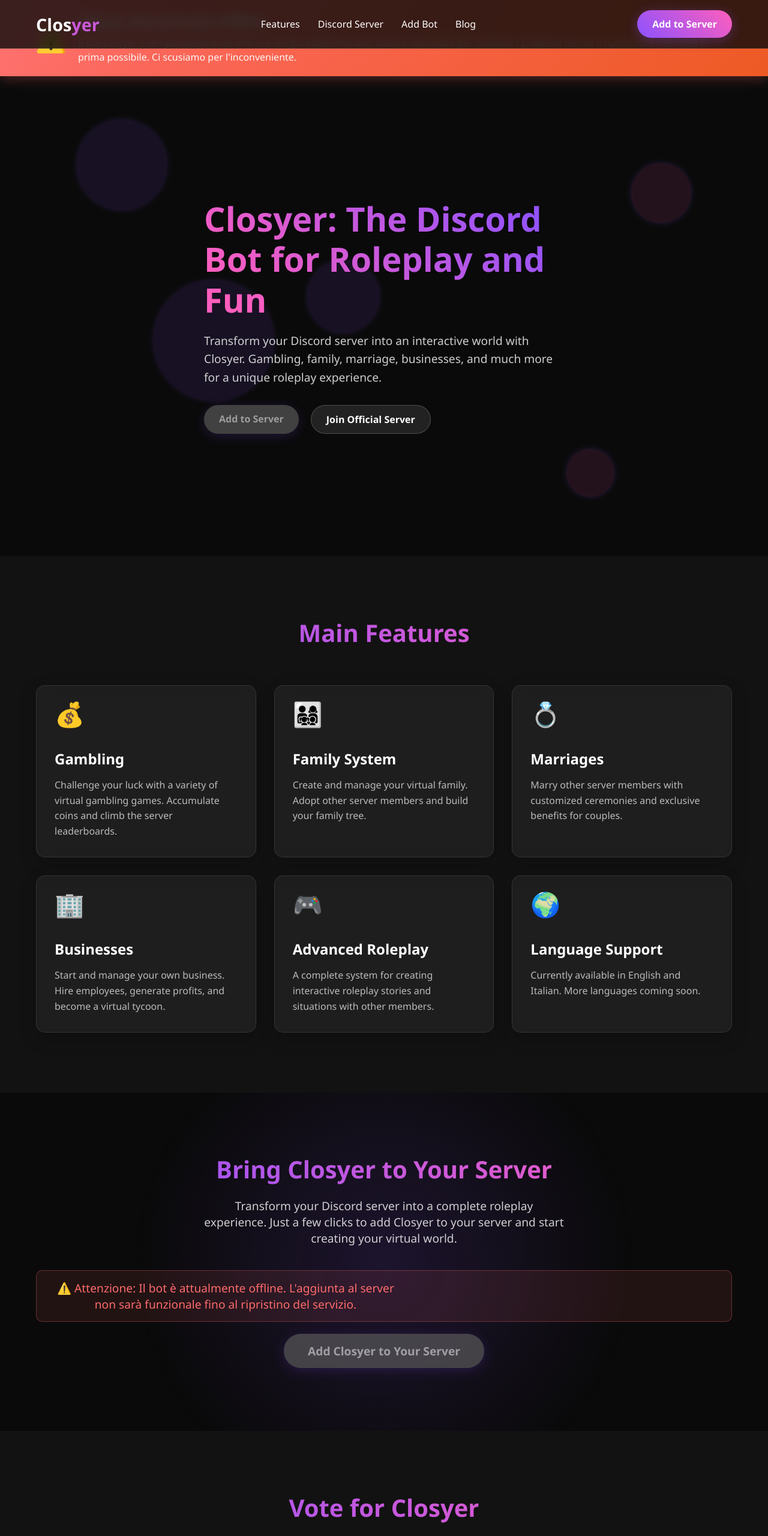
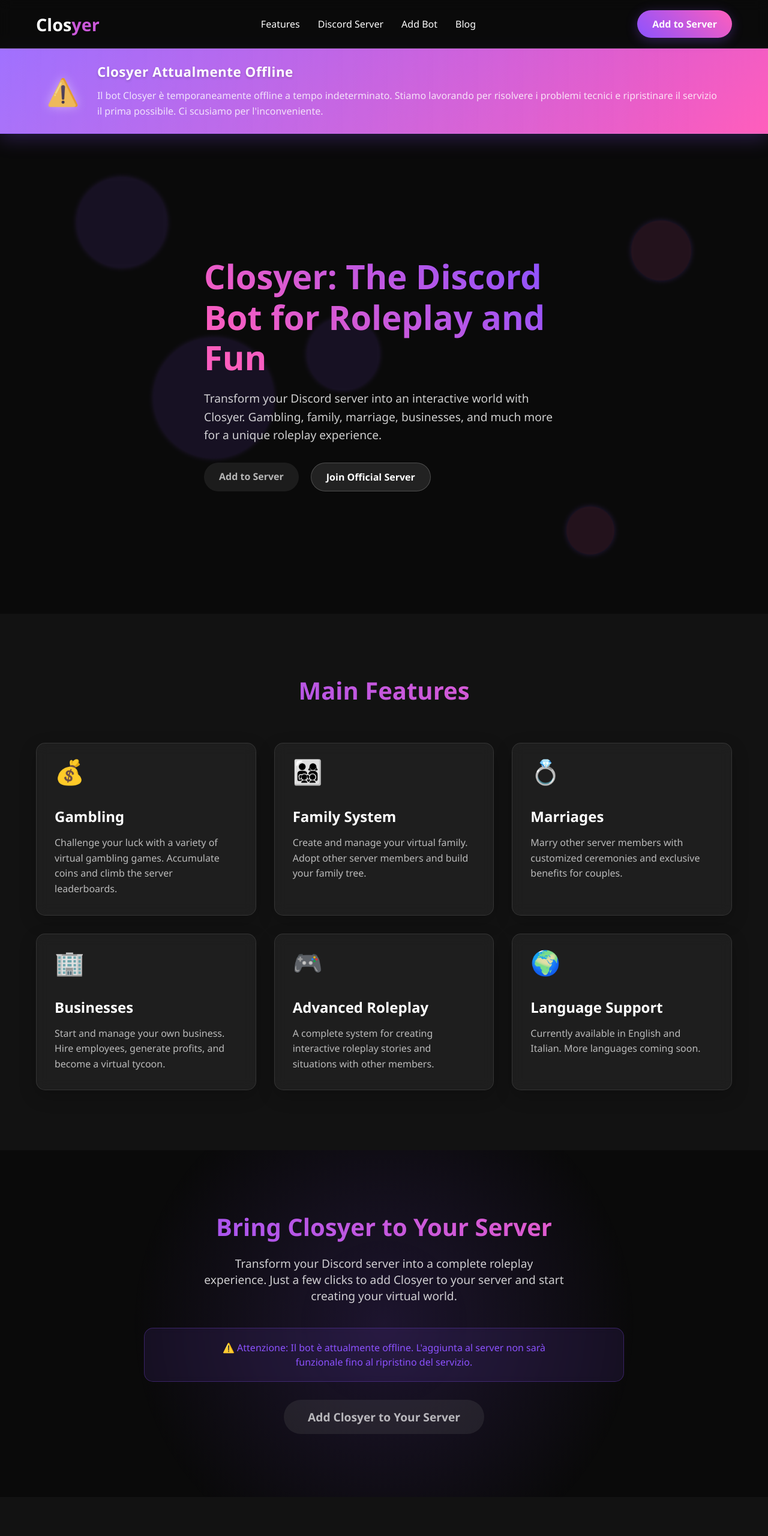
Before and after one commit to dddevid/ClosyerDiscordBotWebsite, a plain HTML site: page index.html in a window 1280 px wide. Shown: the top 2560 px of the page at 60% size. Drawn offline with Linux system fonts and the light colour scheme.

Commit message:
Update index.html

```diff
--- a/index.html
+++ b/index.html
@@ -114,11 +114,10 @@
             <h2 class="section-title" data-i18n="vote_section_title">Vota Closyer</h2>
             <p style="text-align: center; margin-bottom: 40px; color: rgba(255, 255, 255, 0.8); font-size: 1.2rem;" data-i18n="vote_section_desc">Supporta Closyer votandolo sulle principali piattaforme di bot Discord e aiutaci a crescere!</p>
             <div class="features-grid" style="grid-template-columns: repeat(auto-fit, minmax(250px, 1fr));">
-                <div class="feature-card">
-                    <div class="feature-icon">🏆</div>
+                <div class="feature-card">                    <div class="feature-icon">🏆</div>
                     <h3 class="feature-title">Top.gg</h3>
-                    <p class="feature-description" data-i18n="vote_topgg_desc">Vota Closyer su Top.gg, una delle principali piattaforme di bot Discord.</p>
-                    <a href="https://top.gg/bot/1366105187214823424?s=06e7d618ed0bd" class="secondary-button" style="display: block; margin-top: 20px; text-align: center;" data-i18n="vote_topgg_button">Vota su Top.gg</a>
+                    <p class="feature-description" data-i18n="vote_topgg_desc">Presto disponibile su Top.gg, una delle principali piattaforme di bot Discord.</p>
+                    <a href="#" class="secondary-button disabled" style="display: block; margin-top: 20px; text-align: center;" data-i18n="vote_topgg_button">Coming Soon on Top.gg</a>
                 </div>
                 <div class="feature-card">
                     <div class="feature-icon">📊</div>
@@ -179,17 +178,18 @@
         <div class="copyright">
             <p data-i18n="copyright">&copy; 2025 Closyer Bot. Tutti i diritti riservati.</p>
         </div>
-    </footer>
-
-    <style>
+    </footer>    <style>
         /* Offline Notice Banner Styles */
         .offline-notice {
-            background: linear-gradient(135deg, #ff6b6b, #ee5a24);
-            color: white;
-            padding: 20px 0;
-            box-shadow: 0 4px 20px rgba(255, 107, 107, 0.3);
+            background: linear-gradient(135deg, var(--primary), var(--secondary));
+            color: var(--light);
+            padding: 1.5rem 0;
+            box-shadow: 0 8px 30px rgba(140, 82, 255, 0.25);
             position: relative;
             overflow: hidden;
+            border-bottom: 1px solid rgba(255, 255, 255, 0.1);
+            backdrop-filter: blur(10px);
+            margin-top: 80px; /* Aggiustato per la navbar fixed */
         }
 
         .offline-notice::before {
@@ -197,78 +197,100 @@
             position: absolute;
             top: 0;
             left: -100%;
-            width: 100%;
+            width: 200%;
             height: 100%;
-            background: linear-gradient(90deg, transparent, rgba(255, 255, 255, 0.1), transparent);
-            animation: shine 3s infinite;
+            background: linear-gradient(90deg,
+                transparent,
+                rgba(255, 255, 255, 0.2),
+                transparent
+            );
+            animation: shine 4s ease-in-out infinite;
         }
 
         @keyframes shine {
-            0% { left: -100%; }
-            100% { left: 100%; }
+            0% { transform: translateX(-100%); }
+            100% { transform: translateX(50%); }
         }
 
         .notice-content {
             display: flex;
             align-items: center;
-            gap: 20px;
+            gap: 2rem;
             position: relative;
             z-index: 2;
+            max-width: 1200px;
+            margin: 0 auto;
+            padding: 0 20px;
         }
 
         .notice-icon {
             font-size: 2.5rem;
             flex-shrink: 0;
-            animation: pulse 2s infinite;
+            animation: noticePulse 2.5s ease-in-out infinite;
+            text-shadow: 0 0 15px rgba(255, 255, 255, 0.5);
         }
 
-        @keyframes pulse {
-            0%, 100% { transform: scale(1); }
-            50% { transform: scale(1.1); }
+        @keyframes noticePulse {
+            0%, 100% { transform: scale(1); opacity: 1; }
+            50% { transform: scale(1.1); opacity: 0.8; }
+        }
+
+        .notice-text {
+            flex: 1;
         }
 
         .notice-text h3 {
-            margin: 0 0 8px 0;
+            margin: 0 0 0.75rem 0;
             font-size: 1.4rem;
-            font-weight: bold;
+            font-weight: 600;
+            letter-spacing: 0.5px;
+            text-shadow: 0 2px 4px rgba(0, 0, 0, 0.2);
+            color: var(--light);
         }
 
         .notice-text p {
             margin: 0;
             font-size: 1rem;
-            opacity: 0.95;
-            line-height: 1.5;
+            opacity: 0.9;
+            line-height: 1.6;
+            color: rgba(255, 255, 255, 0.9);
         }
 
         /* Disabled button styles */
         .add-button.disabled,
-        .big-button.disabled {
-            background: #666 !important;
+        .big-button.disabled,
+        .secondary-button.disabled {
+            background: rgba(102, 102, 102, 0.3) !important;
+            border-color: rgba(255, 255, 255, 0.1) !important;
             cursor: not-allowed !important;
-            opacity: 0.6;
+            opacity: 0.7;
             pointer-events: none;
-        }
-
-        .add-button.disabled:hover,
-        .big-button.disabled:hover {
-            background: #666 !important;
             transform: none !important;
-        }
-
-        /* Offline warning in add section */
+            box-shadow: none !important;
+        }        /* Offline warning in add section */
         .offline-warning {
-            background: rgba(255, 107, 107, 0.1);
-            border: 1px solid rgba(255, 107, 107, 0.3);
-            border-radius: 10px;
-            padding: 15px;
-            margin: 20px 0;
+            background: rgba(140, 82, 255, 0.1);
+            border: 1px solid rgba(140, 82, 255, 0.3);
+            border-radius: 15px;
+            padding: 20px;
+            margin: 30px auto;
+            width: 100%;
+            max-width: 800px;
             text-align: center;
+            backdrop-filter: blur(5px);
+            display: flex;
+            justify-content: center;
+            align-items: center;
         }
 
         .offline-warning p {
             margin: 0;
-            color: #ff6b6b;
+            color: var(--primary);
             font-weight: 500;
+            font-size: 1rem;
+            line-height: 1.5;
+            text-align: center;
+            width: 100%;
         }
 
         /* Mobile responsiveness */
@@ -276,19 +298,27 @@
             .notice-content {
                 flex-direction: column;
                 text-align: center;
-                gap: 15px;
+                gap: 1rem;
+                padding: 1rem;
             }
 
             .notice-icon {
-                font-size: 2rem;
+                font-size: 2.2rem;
             }
 
             .notice-text h3 {
-                font-size: 1.2rem;
+                font-size: 1.3rem;
+                margin-bottom: 0.5rem;
             }
 
             .notice-text p {
-                font-size: 0.9rem;
+                font-size: 0.95rem;
+                padding: 0 1rem;
+            }
+
+            .offline-warning {
+                margin: 20px;
+                padding: 15px;
             }
         }
     </style>
```
